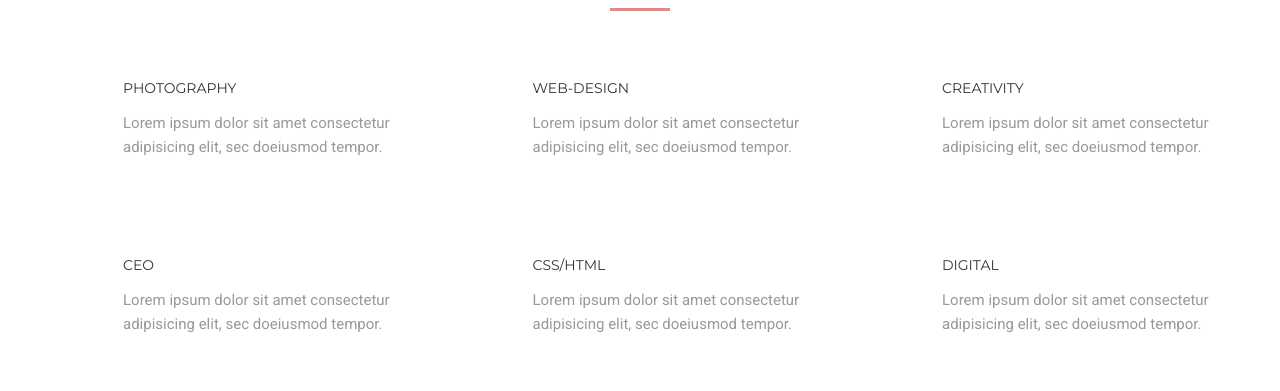
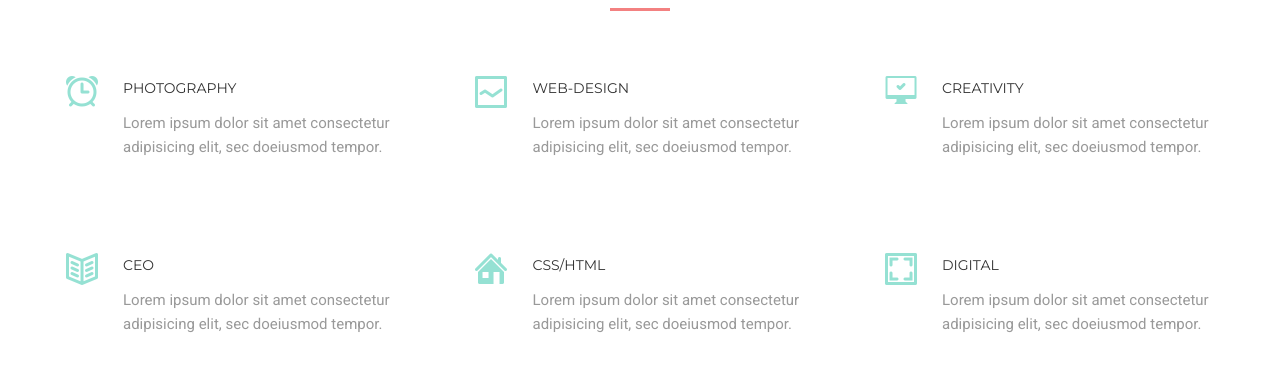
Before and after one commit to rynazavr/hw-06, a plain HTML site: page index.html in a window 1280 px wide. Shown: the part 272-663 px from the top of the page. Drawn offline with Linux system fonts and the light colour scheme.

Commit message:
17.04.2020

```diff
--- a/css/styles.css
+++ b/css/styles.css
@@ -117,7 +117,7 @@ a.menu-link:after {
   display: inline-block;
   width: 83px;
   height: 83px;
-  background-image: url(img/alarm.png);
+  background-image: url(/img/alarm.png);
   background-repeat: no-repeat;
   background-position: top;
 }
@@ -135,7 +135,7 @@ a.menu-link:after {
   display: inline-block;
   width: 83px;
   height: 83px;
-  background-image: url(img/line_graph.png);
+  background-image: url(/img/line_graph.png);
   background-repeat: no-repeat;
   background-position: top;
 }
@@ -153,7 +153,7 @@ a.menu-link:after {
   display: inline-block;
   width: 83px;
   height: 83px;
-  background-image: url(img/computer.png);
+  background-image: url(/img/computer.png);
   background-repeat: no-repeat;
   background-position: top;
 }
@@ -171,7 +171,7 @@ a.menu-link:after {
   display: inline-block;
   width: 83px;
   height: 83px;
-  background-image: url(img/book.png);
+  background-image: url(/img/book.png);
   background-repeat: no-repeat;
   background-position: top;
 }
@@ -189,7 +189,7 @@ a.menu-link:after {
   display: inline-block;
   width: 83px;
   height: 83px;
-  background-image: url(img/home.png);
+  background-image: url(/img/home.png);
   background-repeat: no-repeat;
   background-position: top;
 }
@@ -208,7 +208,7 @@ a.menu-link:after {
   display: inline-block;
   width: 83px;
   height: 83px;
-  background-image: url(img/abstract.png);
+  background-image: url(/img/abstract.png);
   background-repeat: no-repeat;
   background-position: top;
 }
@@ -308,7 +308,7 @@ a.menu-link:after {
   background-position: center;
   width: 56px;
   height: 56px;
-  background-image: url(img/social/facebook.png);
+  background-image: url(/img/social/facebook.png);
 }
 .social-icon-twitter {
   display: inline-block;
@@ -319,7 +319,7 @@ a.menu-link:after {
   background-position: center;
   width: 56px;
   height: 56px;
-  background-image: url(img/social/twitter.png);
+  background-image: url(/img/social/twitter.png);
 }
 .social-icon-pinterest {
   display: inline-block;
@@ -330,7 +330,7 @@ a.menu-link:after {
   background-position: center;
   width: 56px;
   height: 56px;
-  background-image: url(img/social/pinterest.png);
+  background-image: url(/img/social/pinterest.png);
 }
 .social-icon-instagram {
   display: inline-block;
@@ -341,7 +341,7 @@ a.menu-link:after {
   background-position: center;
   width: 56px;
   height: 56px;
-  background-image: url(img/social/instagram.png);
+  background-image: url(/img/social/instagram.png);
 }
 /*FOOTER*/
 .footer-elements {
```
